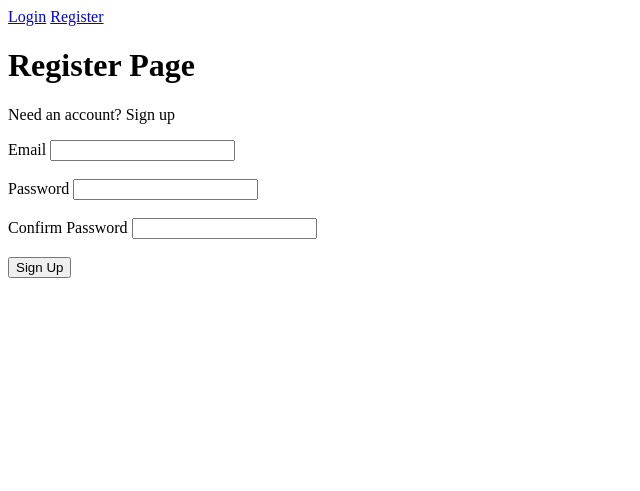
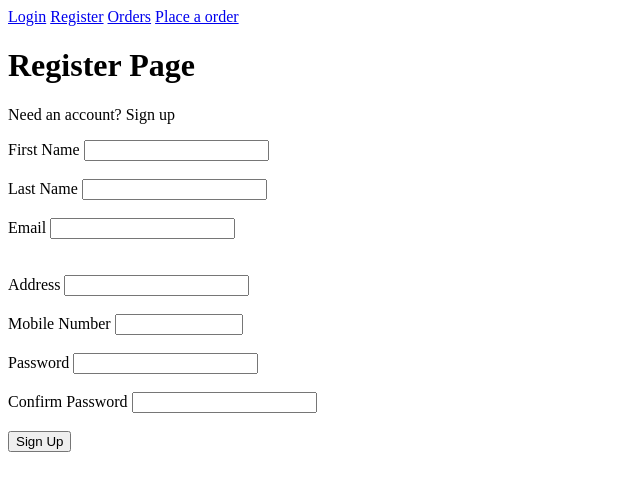
Before and after one commit to sipeki/fishvan, a Flask app: page /register in a window 1280 px wide. Shown: the top 491 px of the page, without its empty margins (0-640 px from the left). Run offline with Flask 2, Linux system fonts and the light colour scheme; parts of the project's set-up code (start-up, migrations or seed data) failed here and were passed over.

Commit message:
Linked tables stock and order line

```diff
--- a/app.py
+++ b/app.py
@@ -48,19 +48,19 @@ class Users(db.Model, UserMixin):
 
 
 
-def __repr__(self):
+    def __repr__(self):
         return ''.join(['UserID: ', str(self.id), '\r\n',
                         'Name: ', self.f_name, ' ', self.l_name, '\r\n',
                         'Email: ', self.email, ' ', self.mobile, '\r\n',
-                        'Address: ', self.address, 'r\n',
+                        'Address: ', self.address, ' ', 'Mobile: ', self.mobile
 
         ])
 
 class Stock(db.Model):
     stock_id = db.Column(db.Integer, primary_key=True)
     detail = db.Column(db.String(50), nullable=False)
-    price = db.Column(db.Integer, nullable=False)
-
+    price = db.Column(db.Float, nullable=False)
+    orders = db.relationship('Orderline', backref='orderid', lazy=True)
 
     def __repr__(self):
         return ''.join(
@@ -74,9 +74,9 @@ class Orderline(db.Model):
     order_id = db.Column(db.Integer, primary_key=True)
     order_date = db.Column(db.DateTime, nullable=False, default=datetime.utcnow())
     quantity = db.Column(db.Integer, nullable=False)
-    status = db.Column(db.Integer, nullable=False)
-    fk_stock_id = db.relationship('stock', backref='stock_id', lazy=True)
-    fk_user_id = db.relationship('users', backref='id', lazy=True)
+    status = db.Column(db.Integer, nullable=False, default=1)
+    fk_stock_id = db.Column(db.Integer, db.ForeignKey('stock.stock_id'), nullable=False)
+
 
 
     def __repr__(self):
@@ -103,22 +103,20 @@ def about():
     return render_template('about.html', title="About Us")
 
 @app.route('/orders')
-@login_required
+# @login_required
 def orders():
     order_data = Orderline.query.all()
     return render_template('orders.html', title="FISH VAN - List Orders", fishvan=order_data)
 
 
 @app.route('/placeorder', methods=['GET', 'POST'])
-@login_required
+# @login_required
 def placeorder():
     form = OrdersForm()
     if form.validate_on_submit():
         order_data = Orderline(
             fk_stock_id=form.fk_stock_id.data,
-            order_date=form.order_date.data,
-            quantity=form.quantity.data,
-            status=form.status.data,
+            quantity=form.quantity.data
         )
         db.session.add(order_data)
         db.session.commit()
@@ -128,6 +126,10 @@ def placeorder():
 
 @app.route('/create')
 def create():
+    post = Stock(stock_id=1, detail="Haddock", price=1.2)
+    post2 = Stock(stock_id=2, detail="Salmon", price=4.25)
+    db.session.add(post)
+    db.session.add(post2)
     db.create_all()
     db.session.commit()
     return "Some tables created"
@@ -144,8 +146,13 @@ def register():
     form = RegistrationForm()
     if form.validate_on_submit():
         hash_pw = bcrypt.generate_password_hash(form.password.data)
-
-        user = Users(email=form.email.data, password=hash_pw)
+        user = Users(
+            f_name=form.f_name.data,
+            l_name=form.l_name.data,
+            email=form.email.data,
+            address=form.address,
+            mobile=form.mobile,
+            password=hash_pw)
 
         db.session.add(user)
         db.session.commit()
--- a/forms.py
+++ b/forms.py
@@ -36,19 +36,30 @@ class RegistrationForm(FlaskForm):
                 validators = [
                 DataRequired(),
                 Email()
-                ]
+                ])
+    address = StringField('Address',
+                validators=[
+                DataRequired(),
+                Length(min=1, max=150)
+                ])
+    mobile = IntegerField(
+        'Mobile Number',
+        validators=[
+            DataRequired(),
+            NumberRange(min=1, max=99999999999)
+
+        ]
+
     )
     password = PasswordField('Password',
-        validators = [
-            DataRequired(),
-        ]
-    )
+                validators = [
+                DataRequired()
+                ])
     confirm_password = PasswordField('Confirm Password',
-        validators = [
-            DataRequired(),
-            EqualTo('password')
-        ]
-    )
+                validators = [
+                DataRequired(),
+                EqualTo('password')
+                ])
     submit = SubmitField('Sign Up')
 
 
@@ -63,12 +74,6 @@ class OrdersForm(FlaskForm):
 
     )
 
-
-    order_date = DateField(
-        'Order Date',
-        default=date.today
-    )
-
     quantity = IntegerField(
         'Quantity (max 99)',
         validators=[
@@ -79,13 +84,4 @@ class OrdersForm(FlaskForm):
 
     )
 
-    status = IntegerField(
-        'Status (0 to 4)',
-        validators=[
-            DataRequired(),
-            NumberRange(min=0, max=4)
-
-        ]
-
-    )
     submit = SubmitField('Place a order')
--- a/templates/layout.html
+++ b/templates/layout.html
@@ -13,6 +13,8 @@
         {%  if not (current_user.is_authenticated and current_user.is_active)%}
             <a href="{{ url_for('login') }}">Login</a>
             <a href="{{ url_for('register') }}">Register</a>
+            <a href="{{ url_for('orders') }}">Orders</a>
+            <a href="{{ url_for('placeorder') }}">Place a order</a>
         {%  else  %}
             <a href="{{ url_for('home') }}">Home</a>
             <a href="{{ url_for('about') }}">About</a>
--- a/templates/register.html
+++ b/templates/register.html
@@ -5,6 +5,31 @@
     <div class='form'>
         <form method='POST' action=''>
             {{ form.hidden_tag() }}
+         <div class="form-group">
+            {{ form.f_name.label }}
+            {{ form.f_name }}
+            {% if form.f_name.errors %}
+                <div class="error">
+                    {%  for error in form.f_name.errors %}
+                        <span>{{  error }}</span>
+                    {%  endfor %}
+                </div>
+            {%  endif %}
+        </div>
+
+        <br>
+         <div class="form-group">
+            {{ form.l_name.label }}
+            {{ form.l_name}}
+             {% if form.l_name.errors %}
+                    <div class="error">
+                        {%  for error in form.title.errors %}
+                            <span>{{  error }}</span>
+                        {%  endfor %}
+                    </div>
+                {%  endif %}
+         </div>
+        <br>
             <div class='form_group'>
                 {{ form.email.label }}
                 {{ form.email }}
@@ -17,6 +42,31 @@
                 {% endif %}
             </div>
             <br>
+        <br>
+            <div class='form_group'>
+                {{ form.address.label }}
+                {{ form.address }}
+                {% if form.address.errors %}
+                    <div class='error'>
+                        {% for error in form.address.errors %}
+                            <span>{{ error }}</span>
+                        {% endfor %}
+                    </div>
+                {% endif %}
+            </div>
+            <br>
+            <div class='form_group'>
+                {{ form.mobile.label }}
+                {{ form.mobile }}
+                {% if form.mobile.errors %}
+                    <div class='error'>
+                        {% for error in form.mobile.errors %}
+                            <span>{{ error }}</span>
+                        {% endfor %}
+                    </div>
+                {% endif %}
+            </div>
+        <br>
              <div class='form_group'>
                 {{ form.password.label }}
                     {{ form.password }}
```
Also changed, not shown: templates/placeorder.html (+7 -27 lines).
